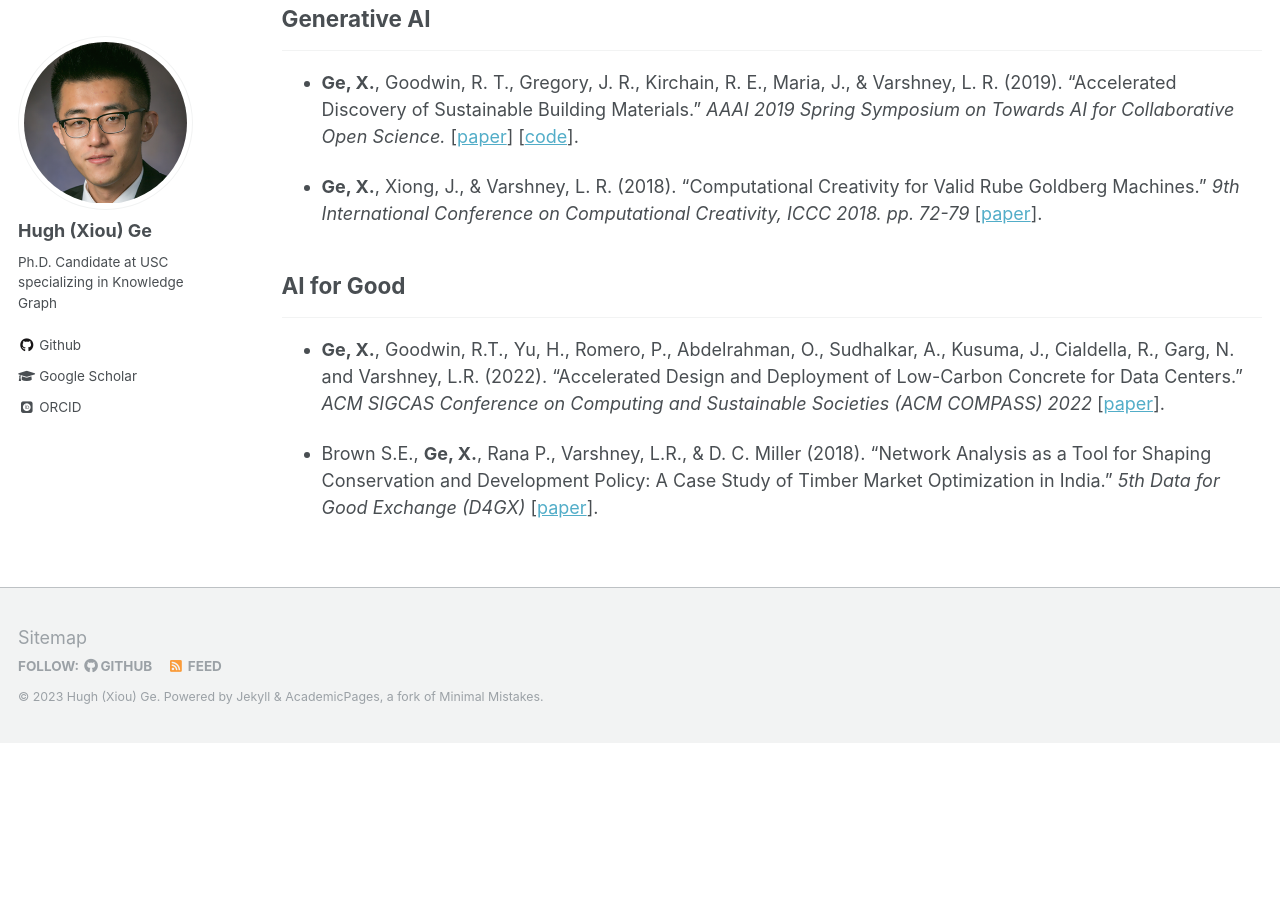
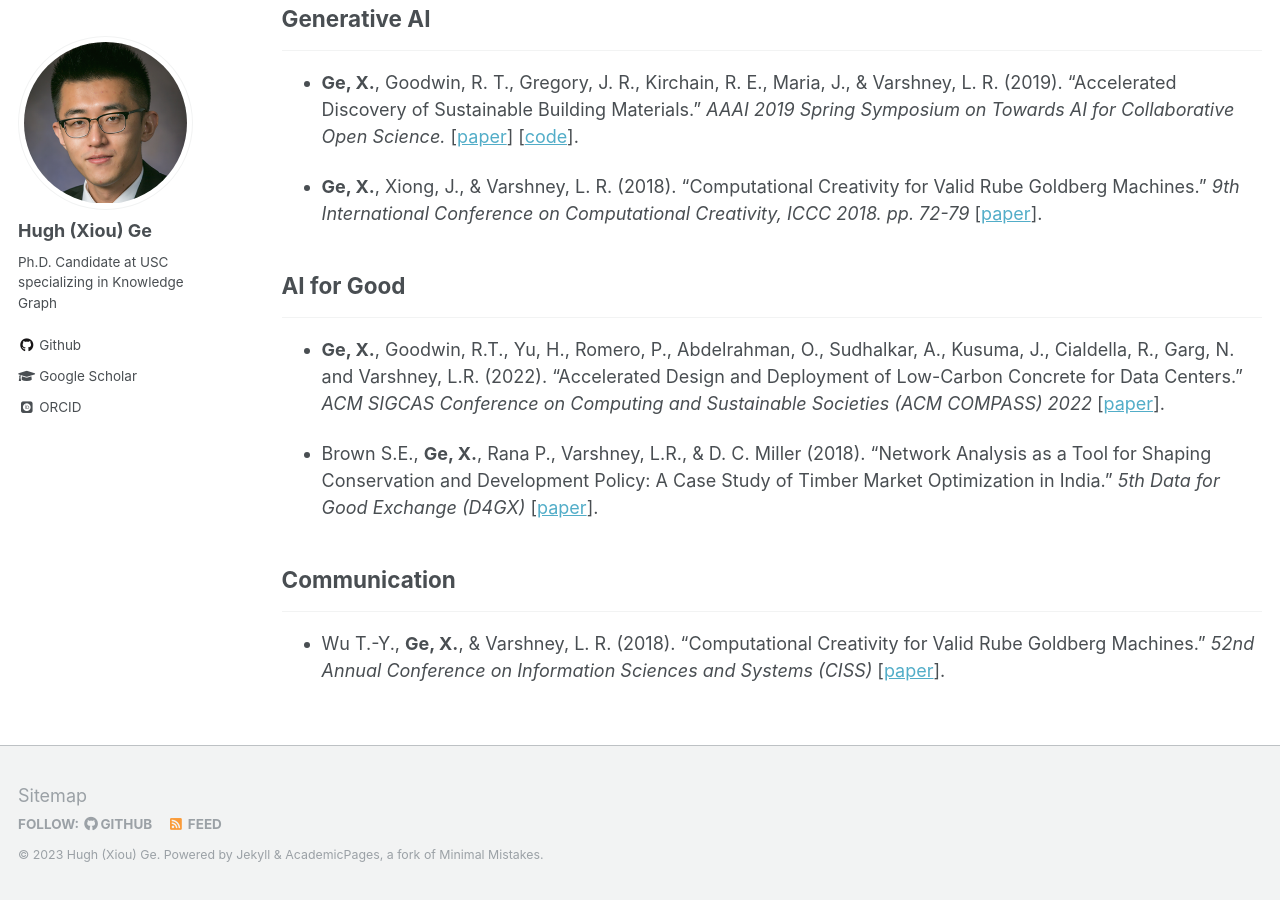
Before and after one commit to hughxiouge/hughxiouge.github.io, a Jekyll site: the page built from _pages/publications.md, in a window 1280 px wide and 900 px high, scrolled down 876 px. Built offline with Jekyll 4.4.1, drawn with Linux system fonts in a browser that asks for light colours; some web fonts are replaced; before the commit the page ends 1619 px from its top, so only the background shows below that.

Commit message:
change publication

```diff
--- a/_pages/publications.md
+++ b/_pages/publications.md
@@ -36,3 +36,8 @@ ___
 * **Ge, X.**, Goodwin, R.T., Yu, H., Romero, P., Abdelrahman, O., Sudhalkar, A., Kusuma, J., Cialdella, R., Garg, N. and Varshney, L.R. (2022). "Accelerated Design and Deployment of Low-Carbon Concrete for Data Centers." <i> ACM SIGCAS Conference on Computing and Sustainable Societies (ACM COMPASS) 2022 </i> [<a href="https://arxiv.org/abs/2204.05397">paper</a>].
 
 * Brown S.E., **Ge, X.**, Rana P., Varshney, L.R., & D. C. Miller (2018). "Network Analysis as a Tool for Shaping Conservation and Development Policy: A Case Study of Timber Market Optimization in India." <i> 5th Data for Good Exchange (D4GX) </i> [<a href="https://hughxiouge.github.io/files/Network_Analysis_Timber.pdf">paper</a>].
+
+## Communication
+___
+
+* Wu T.-Y., **Ge, X.**, & Varshney, L. R. (2018). "Computational Creativity for Valid Rube Goldberg Machines." <i> 52nd Annual Conference on Information Sciences and Systems (CISS) </i> [<a href="https://ieeexplore.ieee.org/stamp/stamp.jsp?tp=&arnumber=8362309">paper</a>].
```
